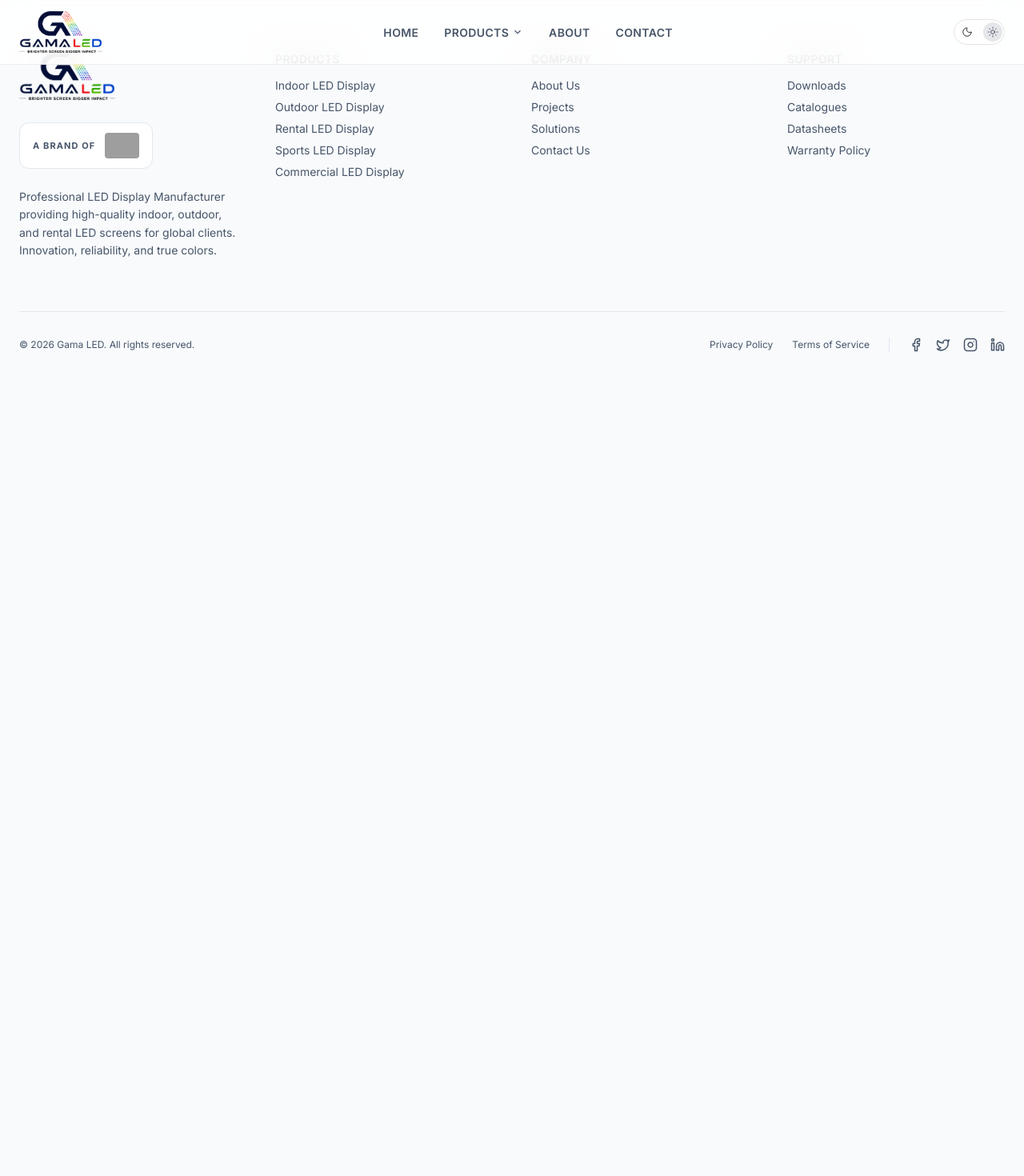
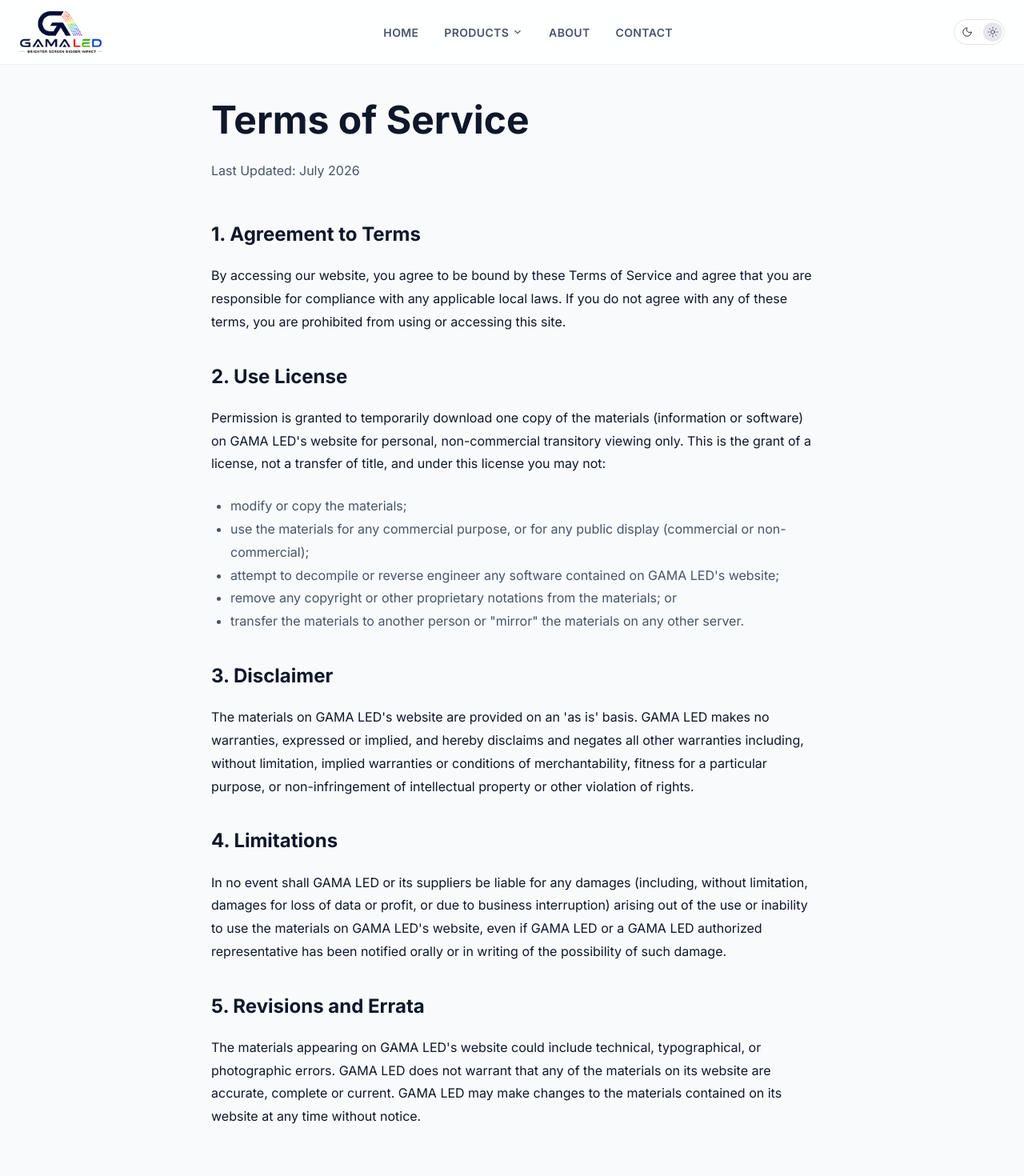
Before and after one commit to ishivxnshh/Gama-LED-Website, a React (Vite) app: page /terms-of-service in a window 1280 px wide. Shown: the top 1470 px of the page at 80% size. Before the commit the page ends 800 px from the top, so only its background shows below. Built offline with nearby package versions, Linux system fonts and the light colour scheme; grey boxes are pictures that could not be loaded; a web font is replaced by a local one.

Commit message:
feat: add Privacy Policy and Terms of Service pages with routing and footer links

```diff
--- a/src/App.tsx
+++ b/src/App.tsx
@@ -10,6 +10,8 @@ import Products from "./pages/Products";
 import ProductDetail from "./pages/ProductDetail";
 import Contact from "./pages/Contact";
 import About from "./pages/About";
+import PrivacyPolicy from "./pages/PrivacyPolicy";
+import TermsOfService from "./pages/TermsOfService";
 
 export default function App() {
   const location = useLocation();
@@ -26,6 +28,8 @@ export default function App() {
           <Route path="/products/:productType/:series/:product" element={<PageWrapper><ProductDetail /></PageWrapper>} />
           <Route path="/about" element={<PageWrapper><About /></PageWrapper>} />
           <Route path="/contact" element={<PageWrapper><Contact /></PageWrapper>} />
+          <Route path="/privacy-policy" element={<PageWrapper><PrivacyPolicy /></PageWrapper>} />
+          <Route path="/terms-of-service" element={<PageWrapper><TermsOfService /></PageWrapper>} />
         </Routes>
       </AnimatePresence>
       <Footer />
--- a/src/components/Footer.tsx
+++ b/src/components/Footer.tsx
@@ -15,7 +15,7 @@ export default function Footer() {
   return (
     <footer style={{ background: "var(--bg-primary)", color: "var(--text-secondary)", borderTop: "1px solid var(--border-color)" }}>
       <div style={{ maxWidth: 1280, margin: "0 auto", padding: "64px 24px" }}>
-        <div className="md-grid-4" style={{ display: "grid", gridTemplateColumns: "1fr", gap: 48, marginBottom: 64 }}>
+        <div className="md-grid-3" style={{ display: "grid", gridTemplateColumns: "1fr", gap: 48, marginBottom: 64 }}>
           {/* Brand */}
           <div>
             <Link to="/" style={{ textDecoration: "none", display: "inline-block", marginBottom: 24 }}>
@@ -30,29 +30,18 @@ export default function Footer() {
           <div>
             <h4 style={{ color: "var(--text-primary)", fontWeight: 600, fontSize: 14, letterSpacing: "0.025em", textTransform: "uppercase", marginBottom: 16 }}>Products</h4>
             <div style={{ display: "flex", flexDirection: "column", gap: 10 }}>
-              <Link to="/products/indoor-led-display" style={{ color: "var(--text-secondary)", textDecoration: "none", fontSize: 14 }}>Indoor LED Display</Link>
-              <Link to="/products/outdoor-led-display" style={{ color: "var(--text-secondary)", textDecoration: "none", fontSize: 14 }}>Outdoor LED Display</Link>
-              <Link to="/products/rental-led-display" style={{ color: "var(--text-secondary)", textDecoration: "none", fontSize: 14 }}>Rental LED Display</Link>
-              <Link to="/products/sports-led-display" style={{ color: "var(--text-secondary)", textDecoration: "none", fontSize: 14 }}>Sports LED Display</Link>
-              <Link to="/products/commercial-led-display" style={{ color: "var(--text-secondary)", textDecoration: "none", fontSize: 14 }}>Commercial LED Display</Link>
+              <Link to="/products/led-modules" style={{ color: "var(--text-secondary)", textDecoration: "none", fontSize: 14 }}>LED Modules</Link>
+              <Link to="/products/indoor-screens" style={{ color: "var(--text-secondary)", textDecoration: "none", fontSize: 14 }}>Indoor LED Screens</Link>
+              <Link to="/products/outdoor-screens" style={{ color: "var(--text-secondary)", textDecoration: "none", fontSize: 14 }}>Outdoor LED Screens</Link>
+              <Link to="/products/rental-screens" style={{ color: "var(--text-secondary)", textDecoration: "none", fontSize: 14 }}>Rental & Stage LED Screens</Link>
+              <Link to="/products/creative-screens" style={{ color: "var(--text-secondary)", textDecoration: "none", fontSize: 14 }}>Creative & Transparent Displays</Link>
             </div>
           </div>
           <div>
             <h4 style={{ color: "var(--text-primary)", fontWeight: 600, fontSize: 14, letterSpacing: "0.025em", textTransform: "uppercase", marginBottom: 16 }}>Company</h4>
             <div style={{ display: "flex", flexDirection: "column", gap: 10 }}>
               <Link to="/about" style={{ color: "var(--text-secondary)", textDecoration: "none", fontSize: 14 }}>About Us</Link>
-              <span style={{ fontSize: 14, cursor: "pointer" }}>Projects</span>
-              <span style={{ fontSize: 14, cursor: "pointer" }}>Solutions</span>
               <Link to="/contact" style={{ color: "var(--text-secondary)", textDecoration: "none", fontSize: 14 }}>Contact Us</Link>
-            </div>
-          </div>
-          <div>
-            <h4 style={{ color: "var(--text-primary)", fontWeight: 600, fontSize: 14, letterSpacing: "0.025em", textTransform: "uppercase", marginBottom: 16 }}>Support</h4>
-            <div style={{ display: "flex", flexDirection: "column", gap: 10 }}>
-              <span style={{ fontSize: 14, cursor: "pointer" }}>Downloads</span>
-              <span style={{ fontSize: 14, cursor: "pointer" }}>Catalogues</span>
-              <span style={{ fontSize: 14, cursor: "pointer" }}>Datasheets</span>
-              <span style={{ fontSize: 14, cursor: "pointer" }}>Warranty Policy</span>
             </div>
           </div>
         </div>
@@ -60,8 +49,8 @@ export default function Footer() {
           className="md-flex-row">
           <p style={{ fontSize: 12 }}>&copy; 2026 Gama LED. All rights reserved.</p>
           <div style={{ display: "flex", gap: 24, marginLeft: "auto", alignItems: "center" }}>
-            <span style={{ fontSize: 12, cursor: "pointer" }}>Privacy Policy</span>
-            <span style={{ fontSize: 12, cursor: "pointer" }}>Terms of Service</span>
+            <Link to="/privacy-policy" style={{ fontSize: 12, color: "var(--text-secondary)", textDecoration: "none" }} className="hover:text-brand transition-colors">Privacy Policy</Link>
+            <Link to="/terms-of-service" style={{ fontSize: 12, color: "var(--text-secondary)", textDecoration: "none" }} className="hover:text-brand transition-colors">Terms of Service</Link>
             <div style={{ display: "flex", gap: 16, alignItems: "center", borderLeft: "1px solid var(--border-color)", paddingLeft: 24 }}>
               <a href="https://facebook.com" target="_blank" rel="noreferrer" style={{ color: "var(--text-secondary)", display: "flex" }} className="hover:text-brand transition-colors"><FacebookIcon /></a>
               <a href="https://twitter.com" target="_blank" rel="noreferrer" style={{ color: "var(--text-secondary)", display: "flex" }} className="hover:text-brand transition-colors"><TwitterIcon /></a>
--- /dev/null
+++ b/src/pages/PrivacyPolicy.tsx
@@ -0,0 +1,51 @@
+import { motion } from "framer-motion";
+
+export default function PrivacyPolicy() {
+  return (
+    <main style={{ minHeight: "100vh", background: "var(--bg-primary)", paddingTop: 120, paddingBottom: 120 }}>
+      <div style={{ maxWidth: 800, margin: "0 auto", padding: "0 24px" }}>
+        <motion.div initial={{ opacity: 0, y: 20 }} animate={{ opacity: 1, y: 0 }}>
+          <h1 style={{ fontSize: "clamp(2rem, 5vw, 3rem)", fontWeight: 800, color: "var(--text-primary)", marginBottom: 24 }}>Privacy Policy</h1>
+          <p style={{ color: "var(--text-secondary)", marginBottom: 48, fontSize: 16 }}>Last Updated: July 2026</p>
+
+          <div style={{ color: "var(--text-primary)", fontSize: 16, lineHeight: 1.8 }}>
+            <h2 style={{ fontSize: 24, fontWeight: 700, marginTop: 32, marginBottom: 16 }}>1. Introduction</h2>
+            <p style={{ marginBottom: 24 }}>
+              At GAMA LED, we respect your privacy and are committed to protecting your personal data. This privacy policy will inform you as to how we look after your personal data when you visit our website and tell you about your privacy rights.
+            </p>
+
+            <h2 style={{ fontSize: 24, fontWeight: 700, marginTop: 32, marginBottom: 16 }}>2. The Data We Collect About You</h2>
+            <p style={{ marginBottom: 24 }}>
+              We may collect, use, store and transfer different kinds of personal data about you which we have grouped together as follows:
+            </p>
+            <ul style={{ paddingLeft: 24, marginBottom: 24, color: "var(--text-secondary)" }}>
+              <li><strong>Identity Data</strong> includes first name, last name, username or similar identifier.</li>
+              <li><strong>Contact Data</strong> includes billing address, delivery address, email address and telephone numbers.</li>
+              <li><strong>Technical Data</strong> includes internet protocol (IP) address, your login data, browser type and version, time zone setting and location, browser plug-in types and versions, operating system and platform, and other technology on the devices you use to access this website.</li>
+            </ul>
+
+            <h2 style={{ fontSize: 24, fontWeight: 700, marginTop: 32, marginBottom: 16 }}>3. How We Use Your Personal Data</h2>
+            <p style={{ marginBottom: 24 }}>
+              We will only use your personal data when the law allows us to. Most commonly, we will use your personal data in the following circumstances:
+            </p>
+            <ul style={{ paddingLeft: 24, marginBottom: 24, color: "var(--text-secondary)" }}>
+              <li>Where we need to perform the contract we are about to enter into or have entered into with you.</li>
+              <li>Where it is necessary for our legitimate interests (or those of a third party) and your interests and fundamental rights do not override those interests.</li>
+              <li>Where we need to comply with a legal obligation.</li>
+            </ul>
+
+            <h2 style={{ fontSize: 24, fontWeight: 700, marginTop: 32, marginBottom: 16 }}>4. Data Security</h2>
+            <p style={{ marginBottom: 24 }}>
+              We have put in place appropriate security measures to prevent your personal data from being accidentally lost, used or accessed in an unauthorised way, altered or disclosed. In addition, we limit access to your personal data to those employees, agents, contractors and other third parties who have a business need to know.
+            </p>
+
+            <h2 style={{ fontSize: 24, fontWeight: 700, marginTop: 32, marginBottom: 16 }}>5. Contact Us</h2>
+            <p style={{ marginBottom: 24 }}>
+              If you have any questions about this privacy policy or our privacy practices, please contact us.
+            </p>
+          </div>
+        </motion.div>
+      </div>
+    </main>
+  );
+}
--- /dev/null
+++ b/src/pages/TermsOfService.tsx
@@ -0,0 +1,48 @@
+import { motion } from "framer-motion";
+
+export default function TermsOfService() {
+  return (
+    <main style={{ minHeight: "100vh", background: "var(--bg-primary)", paddingTop: 120, paddingBottom: 120 }}>
+      <div style={{ maxWidth: 800, margin: "0 auto", padding: "0 24px" }}>
+        <motion.div initial={{ opacity: 0, y: 20 }} animate={{ opacity: 1, y: 0 }}>
+          <h1 style={{ fontSize: "clamp(2rem, 5vw, 3rem)", fontWeight: 800, color: "var(--text-primary)", marginBottom: 24 }}>Terms of Service</h1>
+          <p style={{ color: "var(--text-secondary)", marginBottom: 48, fontSize: 16 }}>Last Updated: July 2026</p>
+
+          <div style={{ color: "var(--text-primary)", fontSize: 16, lineHeight: 1.8 }}>
+            <h2 style={{ fontSize: 24, fontWeight: 700, marginTop: 32, marginBottom: 16 }}>1. Agreement to Terms</h2>
+            <p style={{ marginBottom: 24 }}>
+              By accessing our website, you agree to be bound by these Terms of Service and agree that you are responsible for compliance with any applicable local laws. If you do not agree with any of these terms, you are prohibited from using or accessing this site.
+            </p>
+
+            <h2 style={{ fontSize: 24, fontWeight: 700, marginTop: 32, marginBottom: 16 }}>2. Use License</h2>
+            <p style={{ marginBottom: 24 }}>
+              Permission is granted to temporarily download one copy of the materials (information or software) on GAMA LED's website for personal, non-commercial transitory viewing only. This is the grant of a license, not a transfer of title, and under this license you may not:
+            </p>
+            <ul style={{ paddingLeft: 24, marginBottom: 24, color: "var(--text-secondary)" }}>
+              <li>modify or copy the materials;</li>
+              <li>use the materials for any commercial purpose, or for any public display (commercial or non-commercial);</li>
+              <li>attempt to decompile or reverse engineer any software contained on GAMA LED's website;</li>
+              <li>remove any copyright or other proprietary notations from the materials; or</li>
+              <li>transfer the materials to another person or "mirror" the materials on any other server.</li>
+            </ul>
+
+            <h2 style={{ fontSize: 24, fontWeight: 700, marginTop: 32, marginBottom: 16 }}>3. Disclaimer</h2>
+            <p style={{ marginBottom: 24 }}>
+              The materials on GAMA LED's website are provided on an 'as is' basis. GAMA LED makes no warranties, expressed or implied, and hereby disclaims and negates all other warranties including, without limitation, implied warranties or conditions of merchantability, fitness for a particular purpose, or non-infringement of intellectual property or other violation of rights.
+            </p>
+
+            <h2 style={{ fontSize: 24, fontWeight: 700, marginTop: 32, marginBottom: 16 }}>4. Limitations</h2>
+            <p style={{ marginBottom: 24 }}>
+              In no event shall GAMA LED or its suppliers be liable for any damages (including, without limitation, damages for loss of data or profit, or due to business interruption) arising out of the use or inability to use the materials on GAMA LED's website, even if GAMA LED or a GAMA LED authorized representative has been notified orally or in writing of the possibility of such damage.
+            </p>
+
+            <h2 style={{ fontSize: 24, fontWeight: 700, marginTop: 32, marginBottom: 16 }}>5. Revisions and Errata</h2>
+            <p style={{ marginBottom: 24 }}>
+              The materials appearing on GAMA LED's website could include technical, typographical, or photographic errors. GAMA LED does not warrant that any of the materials on its website are accurate, complete or current. GAMA LED may make changes to the materials contained on its website at any time without notice.
+            </p>
+          </div>
+        </motion.div>
+      </div>
+    </main>
+  );
+}
```
